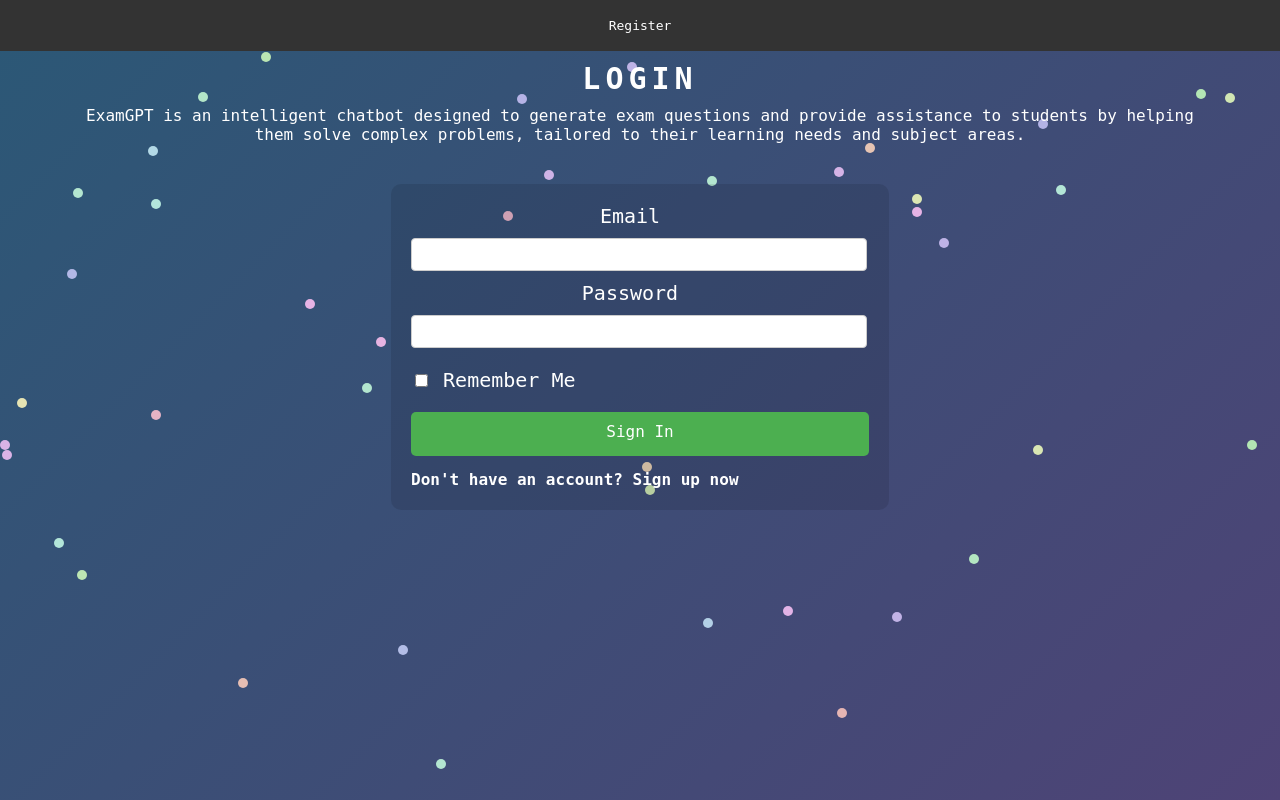
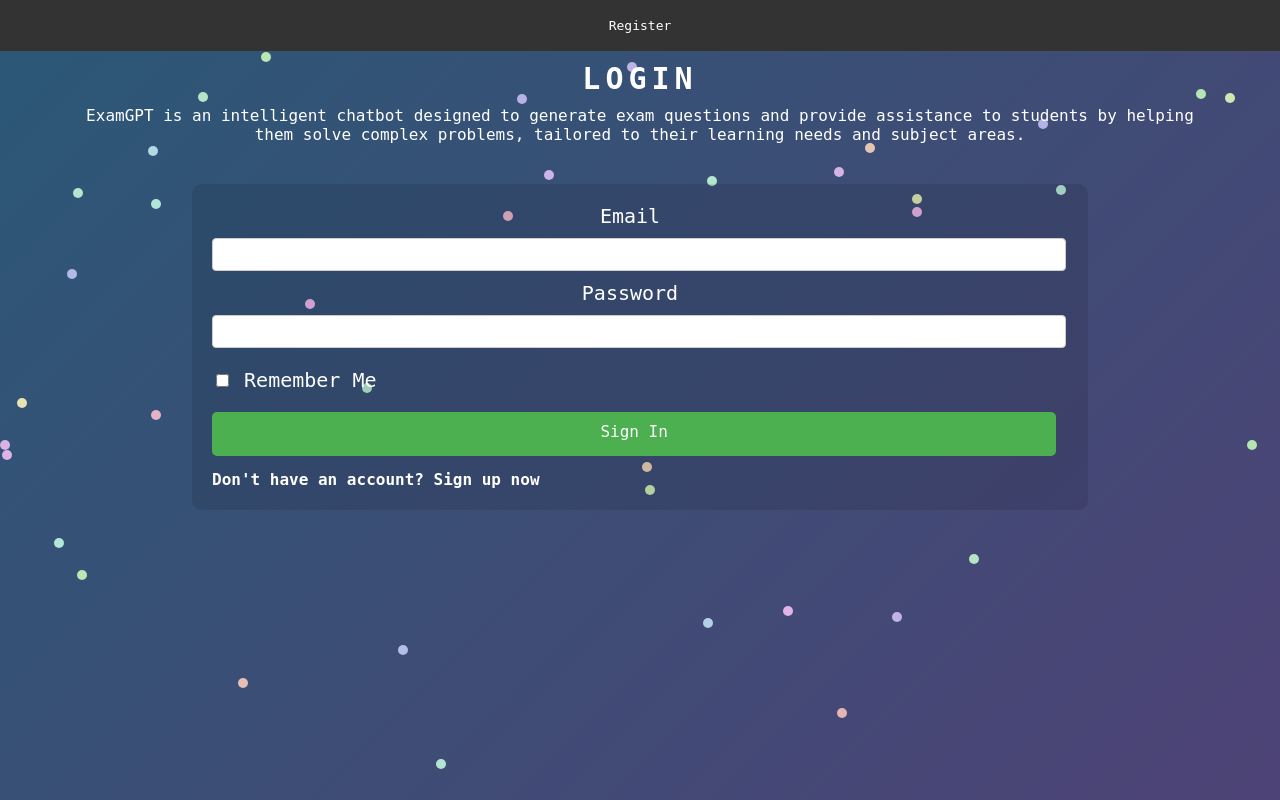
Before and after one commit to demstar16/examGPT, a Flask app: page /login in a window 1280 px wide. Run offline with Flask 3, Linux system fonts and the light colour scheme.

Commit message:
fixed login page

```diff
--- a/app/static/style.css
+++ b/app/static/style.css
@@ -51,13 +51,13 @@ body {
 .login-container {
   background-color: rgba(0, 0, 0, 0.1);
   border-radius: 10px;
-  max-width: 100%;
+  width: 70%;
   box-sizing: border-box;
   padding: 20px;
   font-size: 20px;
   margin-top: 30px;
-  margin-left: 150px; /* Added margin to avoid touching the sides */
-  margin-right: 150px; /* Added margin to avoid touching the sides */
+  margin-left: 30%;
+  margin-right: 30%;
   color: white;
 }
 
@@ -101,7 +101,7 @@ body {
   outline: none;
   position: relative;
   overflow: hidden;
-  width: 458px;
+  width: 101%;
 }
 
 .login-buttons:after {
```
